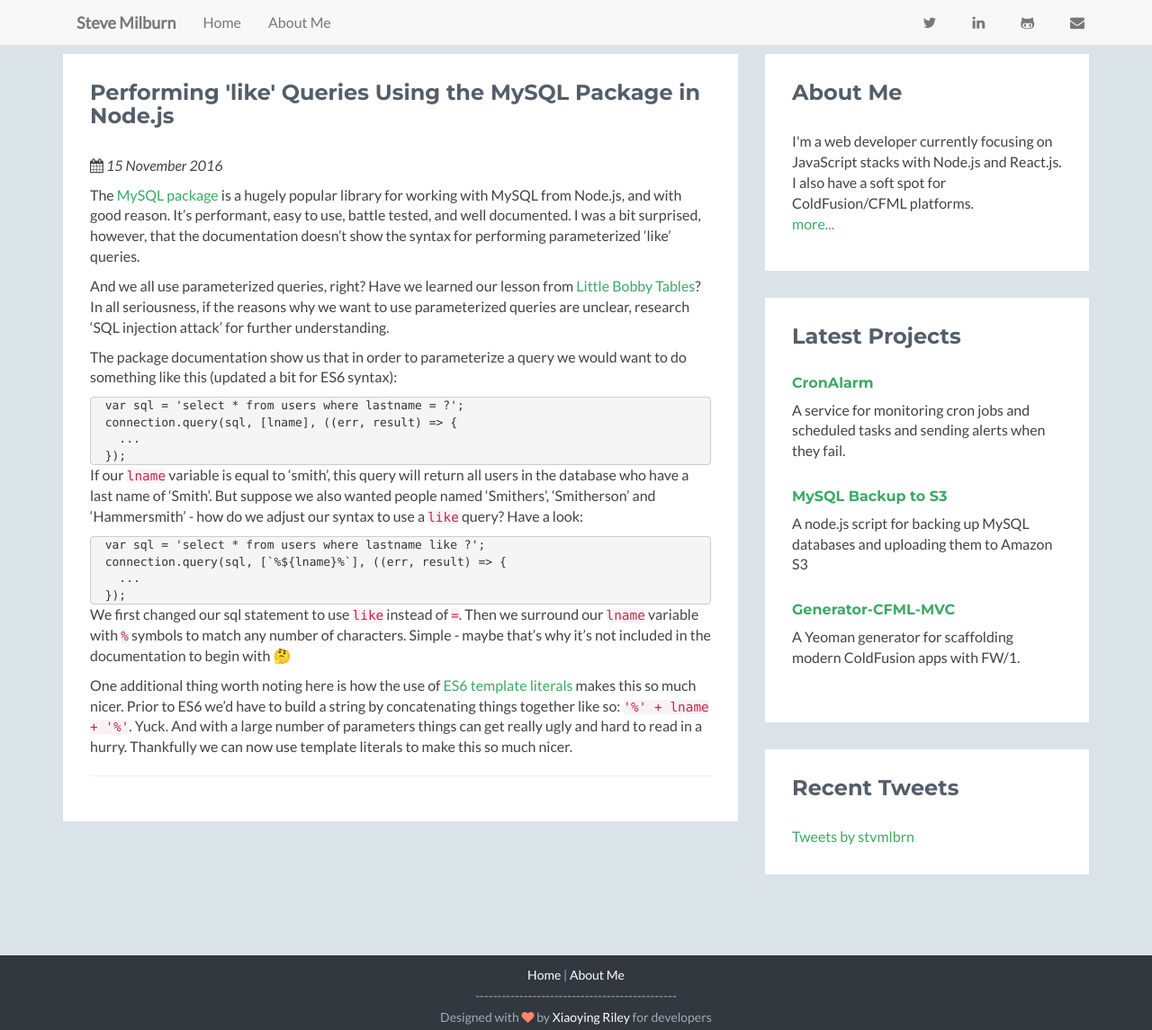
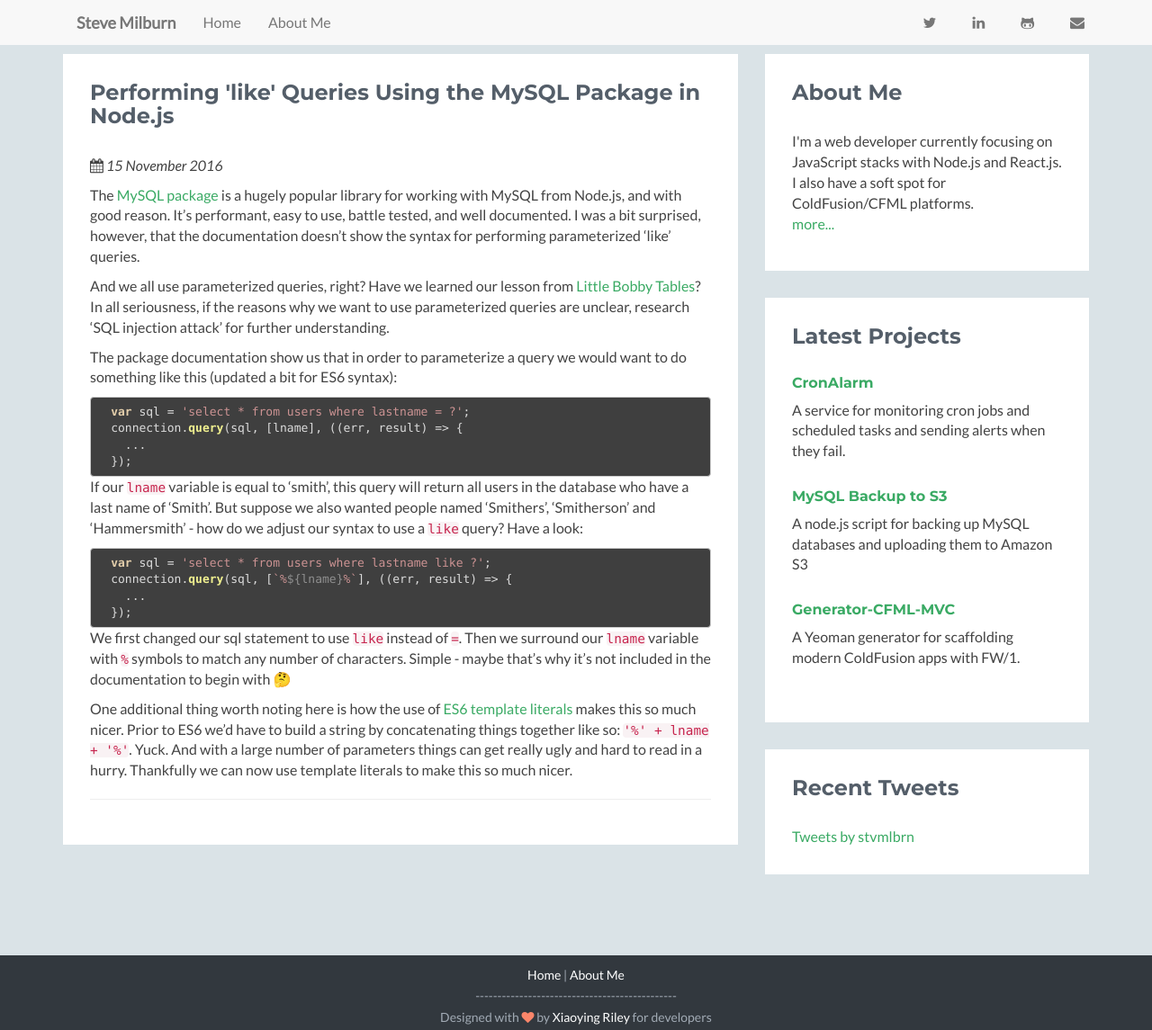
Before and after one commit to stvmlbrn/stvmlbrn.github.io, a Jekyll site: the page built from _posts/2016-11-15-like-parameters-using-mysql-package-in-node.md, in a window 1280 px wide and 1145 px high. Shown: the whole window at 90% size. Built offline with Jekyll 4.4.1, drawn with Linux system fonts in a browser that asks for light colours; nearby versions of some CDN libraries; comment, search, counter and statistics services are not loaded; some of the changed lines change nothing that is shown.

Commit message:
initialize hightlight.js manually

```diff
--- a/_layouts/post.html
+++ b/_layouts/post.html
@@ -18,7 +18,7 @@
     <link rel="stylesheet" href="/css/font-awesome/css/font-awesome.css">
     <link rel="stylesheet" href="/css/stickyfooter.css">
     <link rel="stylesheet" href="//cdnjs.cloudflare.com/ajax/libs/highlight.js/9.8.0/styles/default.min.css">
-    <link rel="stylesheet" href="/css/dracula.css">
+    <link rel="stylesheet" href="/css/zenburn.css">
     <link id="theme-style" rel="stylesheet" href="/css/styles.css">
     <!-- HTML5 shim and Respond.js for IE8 support of HTML5 elements and media queries -->
     <!--[if lt IE 9]>
@@ -103,7 +103,13 @@
     {% include footer.html %}
     <script src="//cdnjs.cloudflare.com/ajax/libs/jquery/3.1.1/jquery.min.js"></script>
     <script src="//cdnjs.cloudflare.com/ajax/libs/highlight.js/9.8.0/highlight.min.js"></script>
-    <script>hljs.initHighlightingOnLoad();</script>
+    <script>
+      $(function() {
+        $('pre').each(function(i, block) {
+          hljs.highlightBlock(block);
+        });
+      });
+    </script>
     <script id="dsq-count-scr" src="//stvmlbrn.disqus.com/count.js" async></script>
 </body>
 </html>
```
